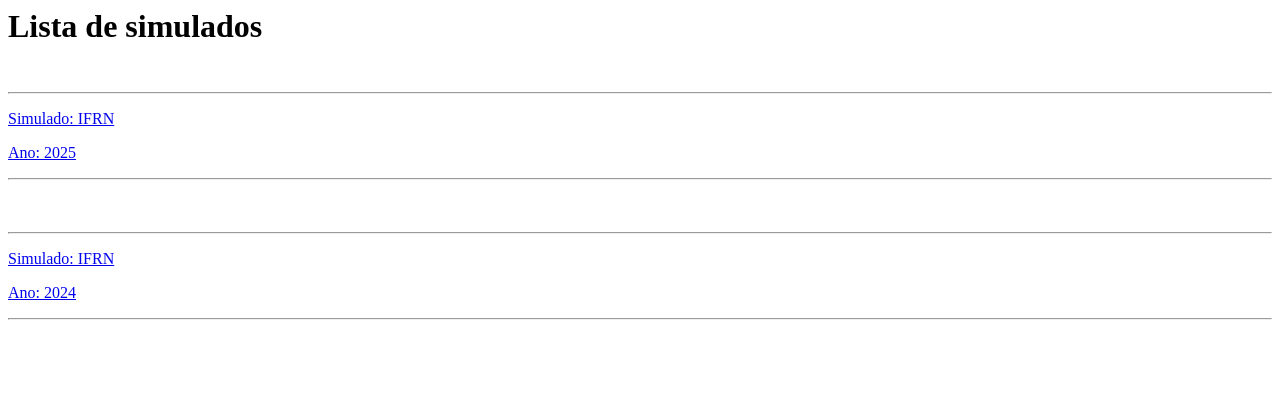
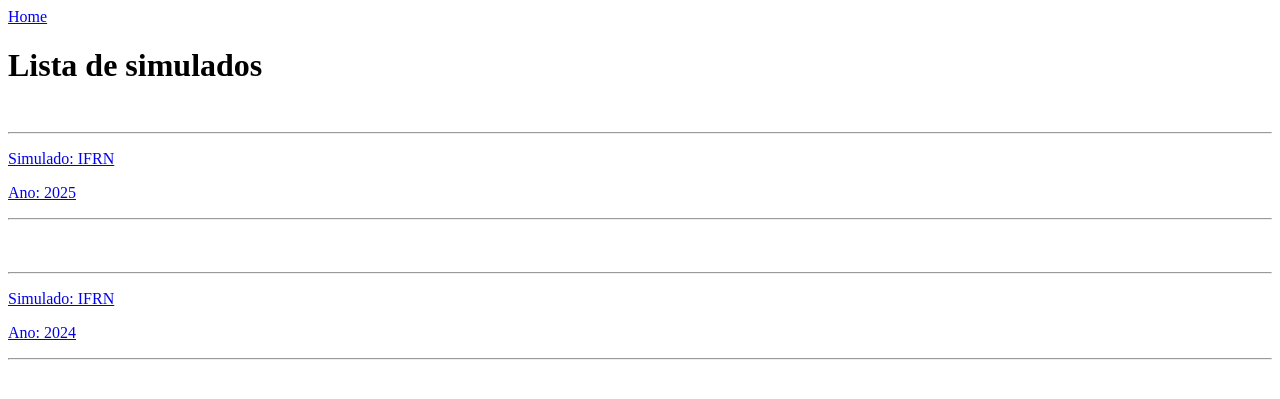
Before and after one commit to joaaopedromedeiros/MeuTesteDjango, a Django app: page /simulados/ in a window 1280 px wide. Shown: the top 399 px of the page. Run offline with Django 5.2, Linux system fonts and the light colour scheme; data comes from the database, SQL or seed files in the repository; both versions use the stored data as it was after the commit.

Commit message:
nnjdjdbdcb

```diff
--- a/paginas/templates/paginas/simulado.html
+++ b/paginas/templates/paginas/simulado.html
@@ -1,3 +1,4 @@
+<a href="{% url 'simulados' %}">Simulados</a>
 <h1>{{ simulado.nome }} {{ simulado.ano }}</h1>
 
 <form method="post">
--- a/paginas/templates/paginas/simulados.html
+++ b/paginas/templates/paginas/simulados.html
@@ -1,3 +1,4 @@
+<a href="{% url 'home' %}">Home</a>
 <h1>Lista de simulados</h1>
 
 {% for simulado in simulados %}
```
Also changed, not shown: db.sqlite3.
